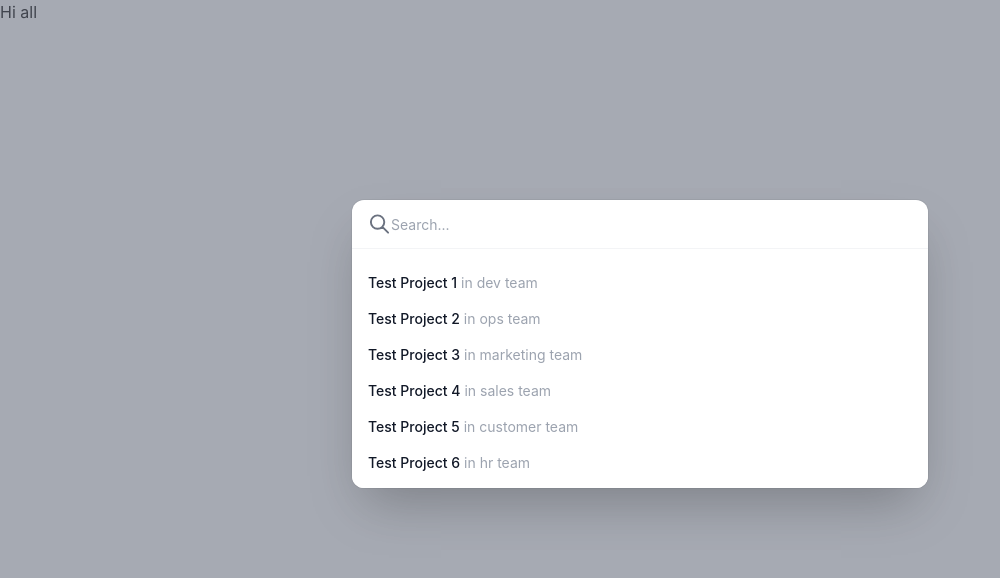
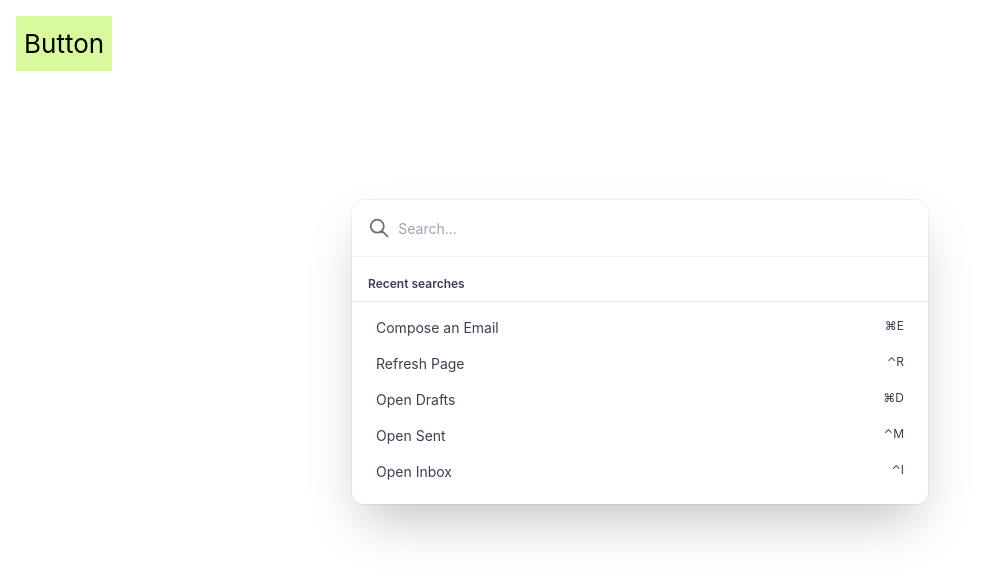
Before and after one commit to pradeep-mishra/cmdhop, a React (Vite) app: page / in a window 1280 px wide. Shown: the top 578 px of the page, without its empty margins (0-1000 px from the left). Built offline with nearby package versions, Linux system fonts and the light colour scheme.

Commit message:
recent searches support added

```diff
--- a/package.json
+++ b/package.json
@@ -9,6 +9,7 @@
   "dependencies": {
     "@headlessui/react": "^1.5.0",
     "@heroicons/react": "^1.0.6",
+    "hotkeys-js": "^3.9.0",
     "react": "^17.0.0",
     "react-dom": "^17.0.0"
   },
--- a/src/App.jsx
+++ b/src/App.jsx
@@ -1,13 +1,14 @@
 import React from 'react'
 import './App.css'
 import CmdPalette from './components/CmdPalette'
+import Button from './components/Button'
 import TestPlugin from './plugins/test'
 
 function App() {
   return (
     <div className='bg-white w-screen h-screen'>
-      Hi all
-      <CmdPalette plugin={TestPlugin} />
+      <Button />
+      <CmdPalette service={TestPlugin} />
     </div>
   )
 }
--- /dev/null
+++ b/src/components/Button.jsx
@@ -0,0 +1,16 @@
+import React from 'react'
+
+const Button = () => {
+  return (
+    <button
+      id='mybutton'
+      className='my-button bg-lime-200 m-4 p-2'
+      onClick={() => {
+        console.log('button clicked', Date.now())
+      }}>
+      Button
+    </button>
+  )
+}
+
+export default Button
--- /dev/null
+++ b/src/components/CmdOption.jsx
@@ -0,0 +1,41 @@
+import React from 'react'
+const keysMap = {
+  cmd: '⌘',
+  ctrl: '⌃',
+  shift: '⇧',
+  alt: '⌥',
+  caps: '⇪',
+  enter: '↵',
+  option: '⌥',
+  '+': ''
+}
+
+const CmdOption = ({ cmd, active }) => {
+  return (
+    <div
+      className={`mx-2 px-4 py-2 space-x-1 rounded ${
+        active ? 'bg-gray-400/30' : 'bg-transparent'
+      }`}>
+      <span
+        className={`font-normal text-sm ${
+          active ? 'text-gray-900' : 'text-gray-700'
+        }`}>
+        {cmd.title}
+      </span>
+      <span
+        className={
+          (active ? 'text-gray-900' : 'text-gray-700') +
+          ' float-right text-xs'
+        }>
+        {cmd.hotkey
+          .replace(
+            /ctrl|cmd|\+/g,
+            (match) => keysMap[match]
+          )
+          .toUpperCase()}
+      </span>
+    </div>
+  )
+}
+
+export default CmdOption
--- a/src/components/CmdPalette.jsx
+++ b/src/components/CmdPalette.jsx
@@ -1,53 +1,155 @@
-import React, { useState } from 'react'
+import React, { useState, useEffect } from 'react'
 import { Dialog, Combobox } from '@headlessui/react'
 import { SearchIcon } from '@heroicons/react/outline'
-export default function CmdPalette({ plugin }) {
+import CmdOption from './CmdOption'
+import hotkeys from 'hotkeys-js'
+
+function addRecentSeach(title) {
+  const recent =
+    JSON.parse(
+      localStorage.getItem('cmdhop_recent_search')
+    ) || []
+  const index = recent.findIndex((item) => item === title)
+  if (index !== -1) {
+    recent.splice(index, 1)
+  }
+  recent.unshift(title)
+  if (recent.length > 4) {
+    recent.pop()
+  }
+  localStorage.setItem(
+    'cmdhop_recent_search',
+    JSON.stringify(recent)
+  )
+}
+
+function getRecentSearch(service) {
+  const recent =
+    JSON.parse(
+      localStorage.getItem('cmdhop_recent_search')
+    ) || []
+  const searched = recent
+    .map((title) => {
+      return (
+        service.actions.find(
+          (action) => action.title === title
+        ) || false
+      )
+    })
+    .filter((item) => item)
+  console.log('serched is', searched)
+  return searched
+}
+
+export default function CmdPalette({
+  service,
+  handler,
+  overlay
+}) {
   const [isOpen, setIsOpen] = useState(true)
+  const [actions, setActions] = useState(service.actions)
+
+  useEffect(() => {
+    const allKeys =
+      'cmd+k,' +
+      actions.map((action) => action.hotkey).join(',')
+    hotkeys(allKeys, function (event, reciver) {
+      event.preventDefault()
+      const hotkey = reciver.key
+      const action = actions.find(
+        (action) => action.hotkey === hotkey
+      )
+      if (hotkey === 'cmd+k') {
+        setIsOpen(!isOpen)
+      } else if (action) {
+        console.log('short cut pressed for this', action)
+        if (action.clickat) {
+          const element = document.querySelector(
+            action.clickat
+          )
+          if (element) {
+            element.click()
+          }
+        } else if (
+          handler &&
+          typeof handler === 'function'
+        ) {
+          handler(action)
+        }
+      }
+    })
+
+    return () => {
+      hotkeys.unbind()
+      console.log('unregistering all hotkeys')
+    }
+  }, [isOpen])
+
   return (
     <Dialog
       open={isOpen}
       onClose={setIsOpen}
       className='fixed inset-0 p-4 pt-[25vh] overflow-y-auto'>
+      {overlay && (
         <Dialog.Overlay className='fixed inset-0 bg-gray-500/60' />
+      )}
       <Combobox
-        onChange={(e) => console.log(e.target.value)}
+        onChange={(e) => {
+          console.log('click enter', e)
+          addRecentSeach(e.title)
+          setIsOpen(false)
+        }}
         as='div'
-        className='relative mx-auto max-w-xl rounded-xl bg-white shadow-2xl ring-1 ring-black/5 divide-y divide-gray-100 overflow-hidden'>
+        className={`relative mx-auto max-w-xl rounded-xl bg-white/70 shadow-2xl ring-1 ring-black/5 divide-y divide-gray-100 overflow-hidden ${
+          actions.length ? 'pb-2' : ''
+        }`}>
         <div className='flex items-center px-4'>
           <SearchIcon
             onChange={(e) => console.log(e.target.value)}
             className='text-gray-500 h-6 w-6'
           />
           <Combobox.Input
-            className='h-12 w-full bg-transparent text-sm border-0 focus:outline-none text-gray-800 placeholder-gray-400'
+            className='h-14 mx-2 w-full bg-transparent text-sm border-0 focus:outline-none text-gray-800 placeholder-gray-400'
             placeholder='Search...'
+            onChange={(e) => {
+              setActions(
+                service.actions.filter((item) =>
+                  item.title
+                    .toLowerCase()
+                    .includes(e.target.value.toLowerCase())
+                )
+              )
+            }}
           />
         </div>
+        {actions.length ? (
           <Combobox.Options
             static
-          className='py-4 text-sm max-h-60 overflow-y-auto'>
-          {plugin.list.map((cmd) => (
-            <Combobox.Option key={cmd.name} value={cmd.name}>
+            className='cmdhop-box py-4 text-sm max-h-60 overflow-y-auto'>
+            <span className='px-4 my-4 text-xs font-semibold text-gray-700'>
+              Recent searches
+            </span>
+            {getRecentSearch(service).map((cmd) => (
+              <Combobox.Option key={cmd.name} value={cmd}>
                 {({ active }) => (
-                <div
-                  className={`px-4 py-2 space-x-1 ${
-                    active ? 'bg-indigo-600' : 'bg-white'
-                  }`}>
-                  <span
-                    className={`font-medium ${
-                      active ? 'text-white' : 'text-gray-900'
-                    }`}>
-                    {cmd.title}
-                  </span>
-                  <span
-                    className={active ? 'text-indigo-200' : 'text-gray-400'}>
-                    in {cmd.team}
-                  </span>
-                </div>
+                  <CmdOption cmd={cmd} active={active} />
+                )}
+              </Combobox.Option>
+            ))}
+            <hr className='my-2' />
+            {actions
+              .filter((cmd) => cmd.search !== false)
+              .map((cmd) => (
+                <Combobox.Option key={cmd.name} value={cmd}>
+                  {({ active }) => (
+                    <CmdOption cmd={cmd} active={active} />
                   )}
                 </Combobox.Option>
               ))}
           </Combobox.Options>
+        ) : (
+          <></>
+        )}
       </Combobox>
     </Dialog>
   )
--- a/src/index.css
+++ b/src/index.css
@@ -4,14 +4,21 @@
 
 body {
   margin: 0;
-  font-family: -apple-system, BlinkMacSystemFont, 'Segoe UI', 'Roboto', 'Oxygen',
-    'Ubuntu', 'Cantarell', 'Fira Sans', 'Droid Sans', 'Helvetica Neue',
-    sans-serif;
+  font-family: 'Inter', sans-serif;
   -webkit-font-smoothing: antialiased;
   -moz-osx-font-smoothing: grayscale;
 }
 
 code {
-  font-family: source-code-pro, Menlo, Monaco, Consolas, 'Courier New',
-    monospace;
+  font-family: source-code-pro, Menlo, Monaco, Consolas,
+    'Courier New', monospace;
 }
+
+/*** to hide scrollbar from cmd hop search box ***/
+.cmdhop-box {
+  -ms-overflow-style: none; /* Internet Explorer 10+ */
+  scrollbar-width: none; /* Firefox */
+}
+.cmdhop-box::-webkit-scrollbar {
+  display: none; /* Safari and Chrome */
+}
--- a/src/plugins/test/index.js
+++ b/src/plugins/test/index.js
@@ -1,19 +1,66 @@
 export default {
-  list: [
-    { id: 1, name: 'project1', title: 'Test Project 1', team: 'dev team' },
-    { id: 2, name: 'project2', title: 'Test Project 2', team: 'ops team' },
+  actions: [
+    {
+      id: 1,
+      name: 'copy',
+      title: 'Copy',
+      hotkey: 'ctrl+c',
+      icon: 'copy',
+      search: false
+    },
+    {
+      id: 2,
+      name: 'paste',
+      title: 'Paste',
+      hotkey: 'ctrl+v',
+      icon: 'paste',
+      search: false
+    },
     {
       id: 3,
-      name: 'project3',
-      title: 'Test Project 3',
-      team: 'marketing team'
+      name: 'compose',
+      title: 'Compose an Email',
+      hotkey: 'cmd+e',
+      icon: 'compose',
+      clickat: '.my-button'
     },
-    { id: 4, name: 'project4', title: 'Test Project 4', team: 'sales team' },
-    { id: 5, name: 'project5', title: 'Test Project 5', team: 'customer team' },
-    { id: 6, name: 'project6', title: 'Test Project 6', team: 'hr team' },
-    { id: 7, name: 'project7', title: 'Test Project 7', team: 'admin team' },
-    { id: 8, name: 'project8', title: 'Test Project 8', team: 'it team' },
-    { id: 9, name: 'project9', title: 'Test Project 9', team: 'finance team' },
-    { id: 10, name: 'project10', title: 'Test Project 10', team: 'sre team' }
+    { id: 4, name: 'refresh', title: 'Refresh Page', hotkey: 'ctrl+r' },
+    {
+      id: 5,
+      name: 'draft',
+      title: 'Open Drafts',
+      hotkey: 'cmd+d',
+      icon: 'draft',
+      clickat: '#mybutton'
+    },
+    { id: 6, name: 'sent', title: 'Open Sent', hotkey: 'ctrl+m', icon: 'sent' },
+    {
+      id: 7,
+      name: 'inbox',
+      title: 'Open Inbox',
+      hotkey: 'ctrl+i',
+      icon: 'inbox'
+    },
+    {
+      id: 8,
+      name: 'archive',
+      title: 'Archive this mail',
+      hotkey: 'ctrl+q',
+      icon: 'archive'
+    },
+    {
+      id: 9,
+      name: 'markread',
+      title: 'Mark all read',
+      hotkey: 'ctrl+o',
+      icon: 'markread'
+    },
+    {
+      id: 10,
+      name: 'selectall',
+      title: 'Select all mails',
+      hotkey: 'ctrl+a',
+      icon: 'selectall'
+    }
   ]
 }
```
Also changed, not shown: 1 other file (tests, documents, lock files or other folders). Lines whose indentation alone changed are shown as unchanged.
